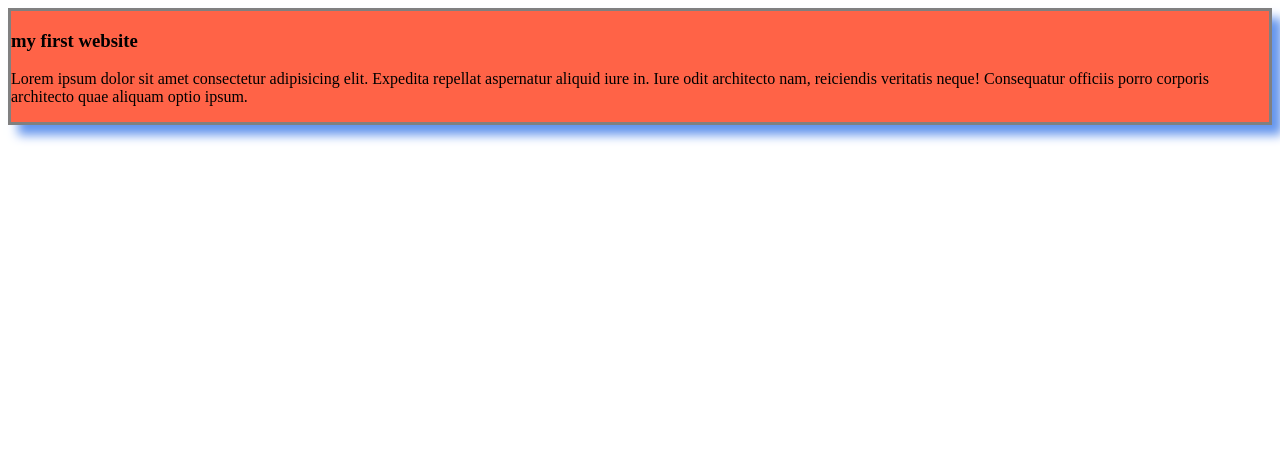
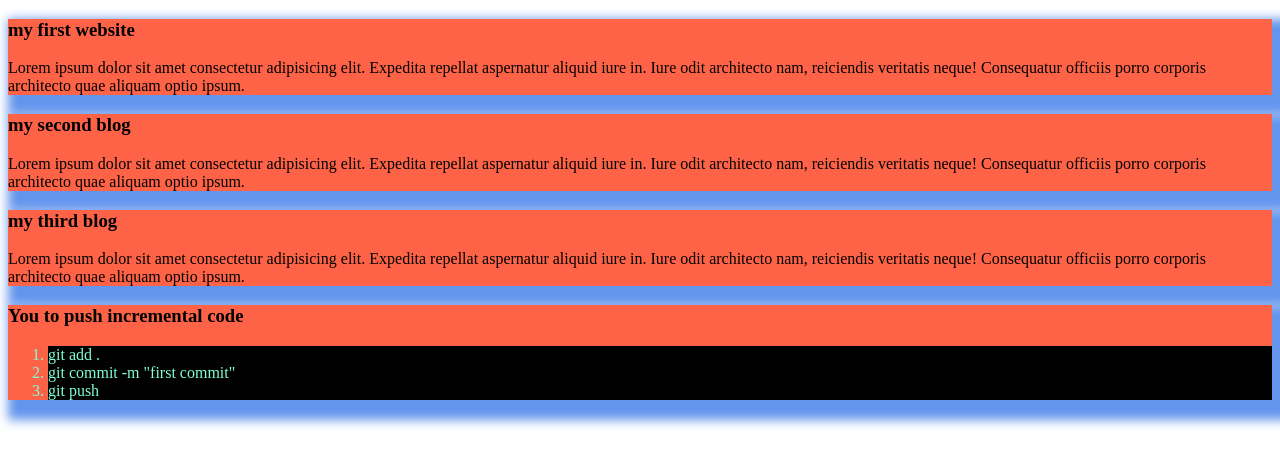
Before and after one commit to CyberNinja12345/my-simple-website, a plain HTML site: page index.html in a window 1280 px wide. Drawn offline with Linux system fonts and the light colour scheme.

Commit message:
added a list to push code

```diff
--- a/index.html
+++ b/index.html
@@ -7,9 +7,25 @@
     <link rel="stylesheet" href="styles/blog.css">
 </head>
 <body>
-    <div class="div">
+     <div>
         <h3>my first website</h3>
         <p>Lorem ipsum dolor sit amet consectetur adipisicing elit. Expedita repellat aspernatur aliquid iure in. Iure odit architecto nam, reiciendis veritatis neque! Consequatur officiis porro corporis architecto quae aliquam optio ipsum.</p>
+     </div>
+     <div>
+        <h3>my second blog</h3>
+        <p>Lorem ipsum dolor sit amet consectetur adipisicing elit. Expedita repellat aspernatur aliquid iure in. Iure odit architecto nam, reiciendis veritatis neque! Consequatur officiis porro corporis architecto quae aliquam optio ipsum.</p>
+     </div>
+     <div>
+        <h3>my third blog</h3>
+        <p>Lorem ipsum dolor sit amet consectetur adipisicing elit. Expedita repellat aspernatur aliquid iure in. Iure odit architecto nam, reiciendis veritatis neque! Consequatur officiis porro corporis architecto quae aliquam optio ipsum.</p>
+    </div>
+    <div>
+        <h3>You to push incremental code</h3>
+        <ol class="li">
+            <li>git add .</li>
+             <li>git commit -m "first commit"</li>
+             <li>git push</li>
+        </ol>
     </div>
 
 </body>
--- a/styles/blog.css
+++ b/styles/blog.css
@@ -1,7 +1,11 @@
-.div{
+div{
     background-color: tomato;
-    border: solid gray;
-    box-shadow: 10px 10px 10px cornflowerblue;
-
-
+    /* border: solid gray; */
+    /* box-shadow: 10px 10px 10px cornflowerblue; */
+    margin-bottom: 10px ;
+    box-shadow: 10px 10px 10px 10px cornflowerblue ;
 }
+li{
+    background-color: black;
+    color: aquamarine;
+}
```
